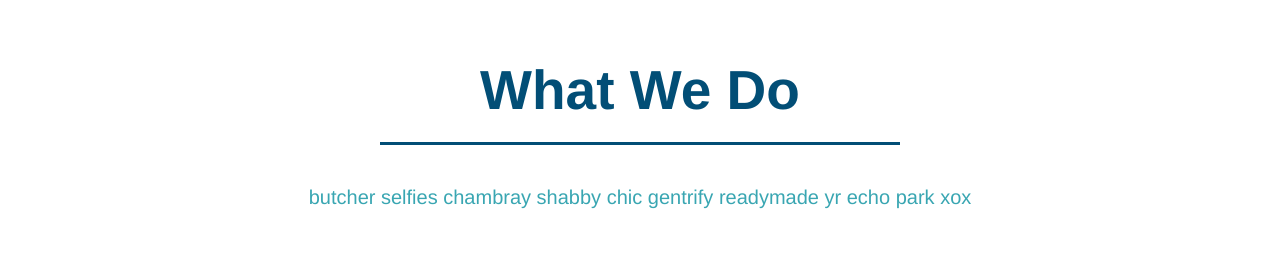
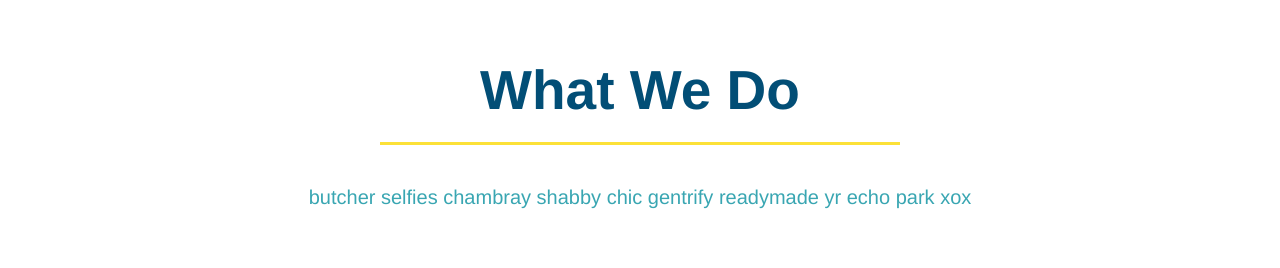
Before and after one commit to breschmidt182/run-buddy, a plain HTML site: page index.html in a window 1280 px wide. Shown: the part 684-952 px from the top of the page. Drawn offline with Linux system fonts and the light colour scheme.

```diff
--- a/assests/css/style.css
+++ b/assests/css/style.css
@@ -17,7 +17,7 @@
     color: #024e76;
     margin-bottom: 35px;
     padding: 0 100px 20px 100px;
-    border-bottom: 3px solid;
+    border-bottom: 3px solid #fce138;
     display:inline-block;
     text-align: center;
 }
@@ -163,13 +163,7 @@ section {
     text-align: center;
 }
 
-.intro h2 {
-    font-size: 55px;
-    margin-bottom: 35px;
-    Padding: 0 100 px 20px 100px;
-    border-bottom: 3px solid;
-    display: inline-block;
-}
+
 .intro p {
     line-height: 1.7;
     color: #39a6b2;
```
